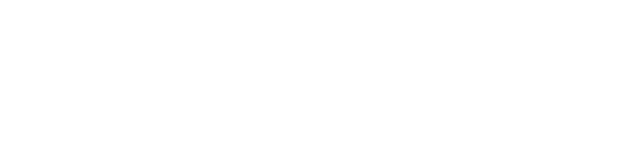
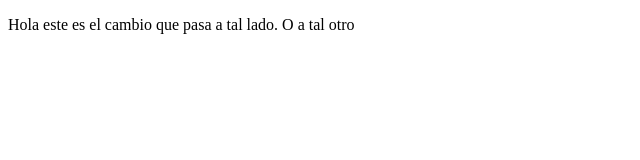
Before and after one commit to sergioballen/proyectoDemoCursoPrework, a plain HTML site: page index.html in a window 1280 px wide. Shown: the whole page, without its empty margins (0-640 px from the left). Drawn offline with Linux system fonts and the light colour scheme.

Commit message:
cambios agregue texto

```diff
--- a/index.html
+++ b/index.html
@@ -7,6 +7,8 @@
     <title>Hola Mundo</title>
 </head>
 <body>
-
+    <p>
+        Hola este es el cambio que pasa a tal lado. O a tal otro
+    </p>
 </body>
 </html>
```
